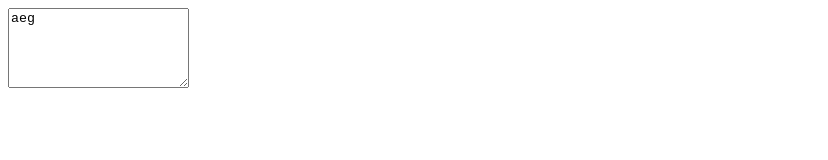
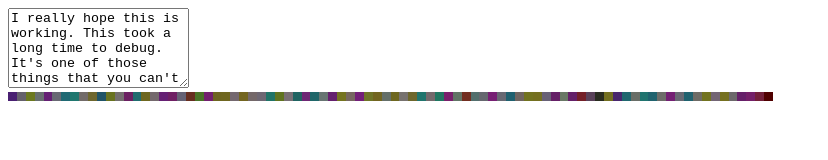
Before and after one commit to Offroaders123/Text-Imager, a website built with Vite: page index.html in a window 1280 px wide. Shown: the whole page, without its empty margins (0-828 px from the left). Built offline with nearby package versions, Linux system fonts and the light colour scheme.

Commit message:
CHUNKIN'
"I really hope this is working. This took a long time to debug. It's one of those things that you can't figure out what you're doing wrong, until way later. Somehow this appears to have fixed it (YAY), so I'm going to commit this bonkers setup like it is :P"

```diff
--- a/index.html
+++ b/index.html
@@ -28,7 +28,7 @@
 
 <body>
 
-<textarea id="textInput" placeholder="Image content!">aeg</textarea>
+<textarea id="textInput" placeholder="Image content!">I really hope this is working. This took a long time to debug. It's one of those things that you can't figure out what you're doing wrong, until way later. Somehow this appears to have fixed it (YAY), so I'm going to commit this bonkers setup like it is :P</textarea>
 <canvas id="canvas"></canvas>
 
 <script type="module" src="./src/index.ts"></script>
--- a/src/index.ts
+++ b/src/index.ts
@@ -4,6 +4,8 @@ declare const textInput: HTMLTextAreaElement;
 const ctx = canvas.getContext("2d")!;
 const RGBA_LENGTH = 4;
 const RGB_LENGTH = 3;
+
+const decoder = new TextDecoder();
 
 textInput.addEventListener("input",drawImageContent);
 drawImageContent();
@@ -31,17 +33,16 @@ function drawImageContent(): void {
   // console.log(data);
 
   let i = 0;
-  let outI = 0;
-  while (outI < dataLength){
-    if (Number.isInteger(i / RGBA_LENGTH)){
-      console.log(outI + 3);
+  for (const u in data){
+    if (+u % RGBA_LENGTH === 3){
+      dataView.setUint8(+u,255);
+      continue;
     }
     const char = value[i];
-    if (char === undefined) break;
-    const code = char.charCodeAt(0);
-    dataView.setUint8(outI,code);
+    const code = char?.charCodeAt(0);
+    // console.log(char);
+    if (code !== undefined) dataView.setUint8(+u,code);
     i++;
-    outI++;
   }
   console.log(data);
 
@@ -50,6 +51,7 @@ function drawImageContent(): void {
 
   const imageData = new ImageData(data,width,height);
   console.log(imageData);
+  console.log(decoder.decode(data));
   canvas.width = imageData.width;
   canvas.height = imageData.height;
   ctx.putImageData(imageData,0,0);
```
